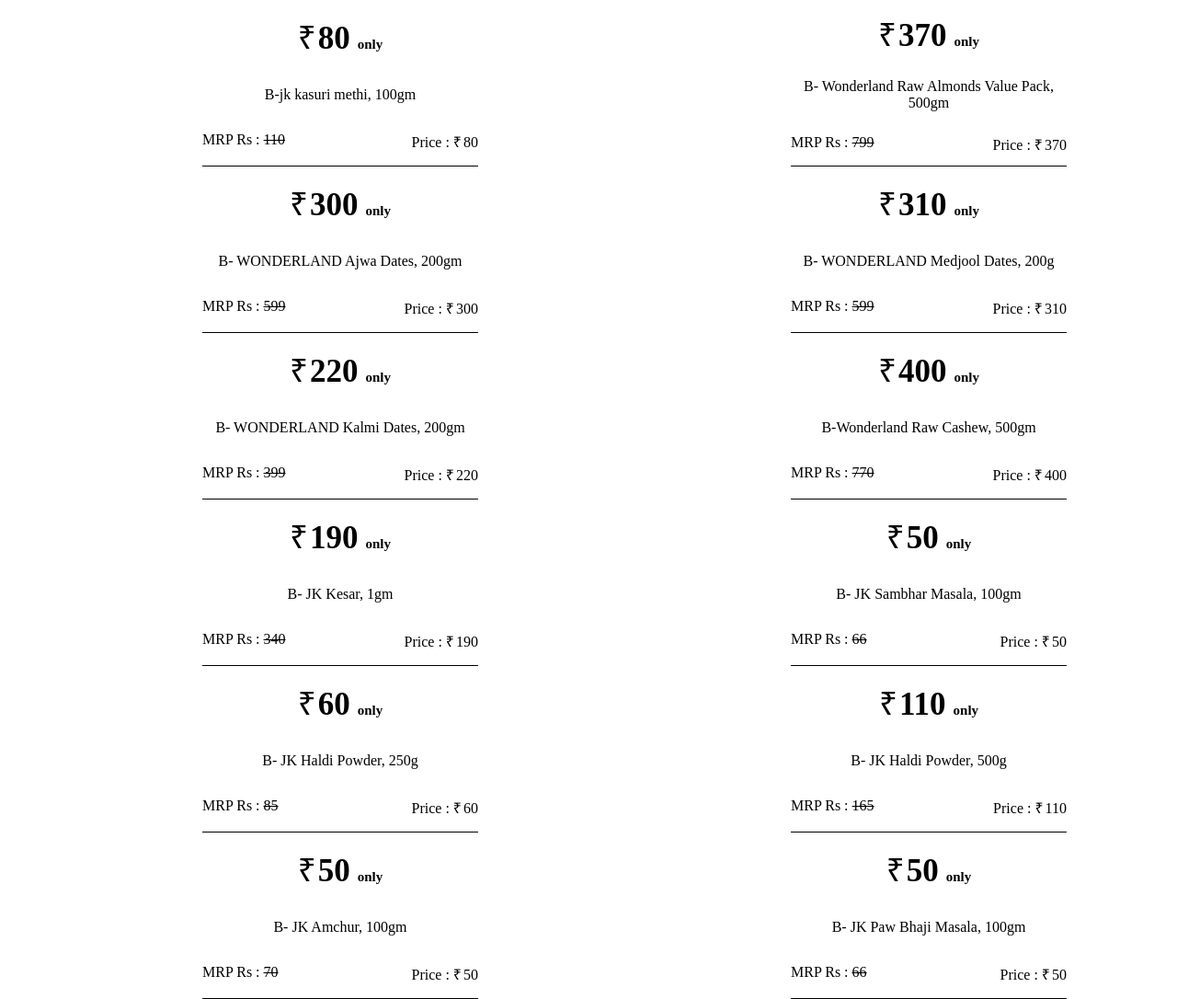
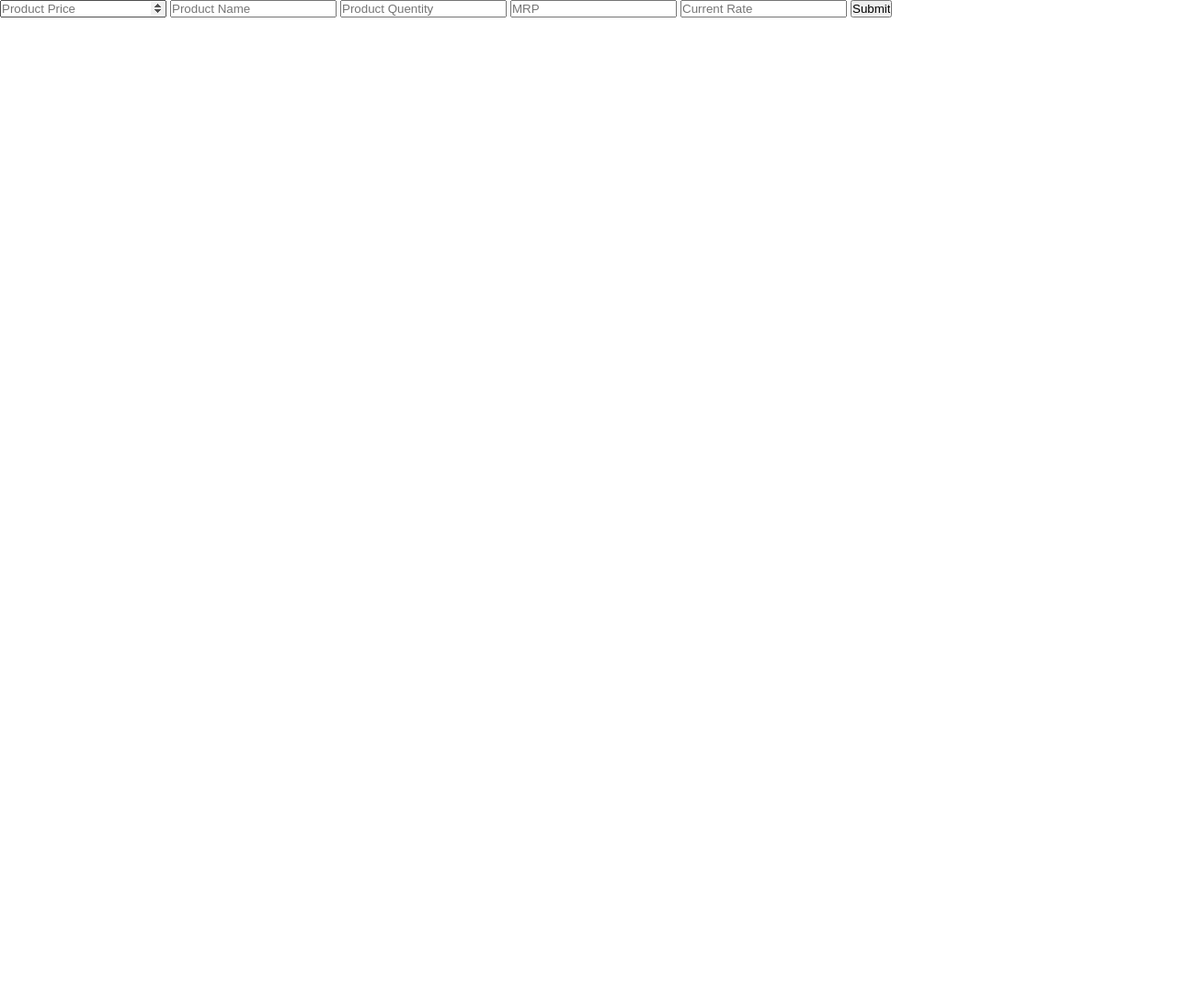
Before and after one commit to Danish-chouhan/Product-Project, a plain HTML site: page index.html in a window 1280 px wide. Shown: the whole page at 92% size. After the commit the page ends 800 px from the top, so only its background shows below. Drawn offline with Linux system fonts and the light colour scheme.

Commit message:
static to dynamic Done

```diff
--- a/CSS/index.css
+++ b/CSS/index.css
@@ -9,7 +9,7 @@
     justify-content: space-around;
 }
 
-#Product {
+.Product {
     height: 180px;
     display: flex;
     flex-direction: column;
--- a/index.html
+++ b/index.html
@@ -9,113 +9,16 @@
 </head>
 
 <body>
-    <div class="maiContainer">
-        <div id="Product">
-            <h2><span id="Rupee">₹</span>80<span id="Only">only</span></h2>
-            <p>B-jk kasuri methi, 100gm</p>
-            <div class="price">
-                <p>MRP Rs : <del>110</del></p>
-                <p>Price : <span id="Rupee">₹</span>80</p>
-            </div>
-        </div>
-        <div id="Product">
-            <h2><span id="Rupee">₹</span>370<span id="Only">only</span></h2>
-            <p>B- Wonderland Raw Almonds
-                Value Pack, 500gm</p>
-            <div class="price">
-                <p>MRP Rs : <del> 799 </del></p>
-                <p>Price : <span id="Rupee">₹</span>370</p>
-            </div>
-        </div>
-        <div id="Product">
-            <h2><span id="Rupee">₹</span>300<span id="Only">only</span></h2>
-            <p>B- WONDERLAND Ajwa Dates,
-                200gm
-            </p>
-            <div class="price">
-                <p>MRP Rs : <del> 599 </del></p>
-                <p>Price : <span id="Rupee">₹</span>300</p>
-            </div>
-        </div>
-        <div id="Product">
-            <h2><span id="Rupee">₹</span>310<span id="Only">only</span></h2>
-            <p>B- WONDERLAND Medjool
-                Dates, 200g</p>
-            <div class="price">
-                <p>MRP Rs : <del> 599 </del></p>
-                <p>Price : <span id="Rupee">₹</span>310</p>
-            </div>
-        </div>
-        <div id="Product">
-            <h2><span id="Rupee">₹</span>220<span id="Only">only</span></h2>
-            <p>B- WONDERLAND Kalmi Dates,
-                200gm
-            </p>
-            <div class="price">
-                <p>MRP Rs : <del> 399 </del></p>
-                <p>Price : <span id="Rupee">₹</span>220</p>
-            </div>
-        </div>
-        <div id="Product">
-            <h2><span id="Rupee">₹</span>400<span id="Only">only</span></h2>
-            <p>B-Wonderland Raw Cashew,
-                500gm</p>
-            <div class="price">
-                <p>MRP Rs : <del> 770 </del></p>
-                <p>Price : <span id="Rupee">₹</span>400</p>
-            </div>
-        </div>
-        <div id="Product">
-            <h2><span id="Rupee">₹</span>190<span id="Only">only</span></h2>
-            <p>B- JK Kesar, 1gm
-            </p>
-            <div class="price">
-                <p>MRP Rs : <del> 340 </del></p>
-                <p>Price : <span id="Rupee">₹</span>190</p>
-            </div>
-        </div>
-        <div id="Product">
-            <h2><span id="Rupee">₹</span>50<span id="Only">only</span></h2>
-            <p>B- JK Sambhar Masala, 100gm</p>
-            <div class="price">
-                <p>MRP Rs : <del> 66 </del></p>
-                <p>Price : <span id="Rupee">₹</span>50</p>
-            </div>
-        </div>
-        <div id="Product">
-            <h2><span id="Rupee">₹</span>60<span id="Only">only</span></h2>
-            <p>B- JK Haldi Powder, 250g</p>
-            <div class="price">
-                <p>MRP Rs : <del> 85 </del></p>
-                <p>Price : <span id="Rupee">₹</span>60</p>
-            </div>
-        </div>
-        <div id="Product">
-            <h2><span id="Rupee">₹</span>110<span id="Only">only</span></h2>
-            <p>B- JK Haldi Powder, 500g</p>
-            <div class="price">
-                <p>MRP Rs : <del> 165 </del></p>
-                <p>Price : <span id="Rupee">₹</span>110</p>
-            </div>
-        </div>
-        <div id="Product">
-            <h2><span id="Rupee">₹</span>50<span id="Only">only</span></h2>
-            <p>B- JK Amchur, 100gm</p>
-            <div class="price">
-                <p>MRP Rs : <del> 70 </del></p>
-                <p>Price : <span id="Rupee">₹</span>50</p>
-            </div>
-        </div>
-        <div id="Product">
-            <h2><span id="Rupee">₹</span>50<span id="Only">only</span></h2>
-            <p>B- JK Paw Bhaji Masala, 100gm
-            </p>
-            <div class="price">
-                <p>MRP Rs : <del> 66 </del></p>
-                <p>Price : <span id="Rupee">₹</span>50</p>
-            </div>
-        </div>
+    <div class="formContainer">
+        <form action="">
+            <input type="number" placeholder="Product Price" name="" id="Product-Price">
+            <input type="text" placeholder="Product Name" name="" id="Product-Name">
+            <input type="text" placeholder="Product Quentity" name="" id="Product-Quentity">
+            <input type="number" placeholder="MRP" name="" id="MRP">
+            <input type="number" placeholder="Current Rate" name="" id="Current-Rate">
+            <input type="submit">
+        </form>
     </div>
 </body>
-
+<script src="./main.js"></script>
 </html>
--- a/main.js
+++ b/main.js
@@ -1,24 +1,52 @@
-const form = document.querySelector("form")
+const productList = [];
 
+const form = document.querySelector("form");
 
+const productPrice = document.getElementById("Product-Price");
+const productName = document.getElementById("Product-Name");
+const productQuentity = document.getElementById("Product-Quentity");
+const mrp = document.getElementById("MRP");
+const currentRate = document.getElementById("Current-Rate");
+form.addEventListener("submit", (ele) => {
+  ele.preventDefault();
+  const Product = {
+    Price: productPrice.value,
+    Name: productName.value,
+    Quentity: productQuentity.value,
+    mrp: mrp.value,
+    Rate: currentRate.value,
+  };
+  productList.push(Product);
+  const productListData = JSON.stringify(productList);
 
-const productPrice = document.getElementById("Product-Price")
-const productName = document.getElementById("Product-Name")
-const productQuentity = document.getElementById("Product-Quentity")
-const mrp = document.getElementById("MRP")
-const currentRate = document.getElementById("Current-Rate")
-form.addEventListener("submit",(ele)=>{
-  ele.preventDefault()
-  const Product = {
-      Price : productPrice.value,
-      Name : productName.value,
-      Quentity : productQuentity.value,
-      mrp : mrp.value,
-      Rate : currentRate.value
-  }
-  const productJSON = JSON.stringify(Product);
+  localStorage.setItem("productData", productListData);
+});
 
-  localStorage.setItem("productData", productJSON);
+// --------------------Products
 
-  console.log("Product saved in local storage:", Product);
-})
+const body = document.querySelector("body");
+const dataArray = JSON.parse(localStorage.getItem("productData"));
+
+const mainContainerOfProduct = document.createElement("div");
+mainContainerOfProduct.classList.add("maiContainer");
+body.appendChild(mainContainerOfProduct);
+
+dataArray.forEach(element => {
+  const containerProduct = createAndAppendProduct("div", "Product", mainContainerOfProduct);
+
+  createAndAppendProduct("h2", "ProductPrice", containerProduct, `<span id="Rupee">₹</span>${element.Price}<span id="Only">only</span>`);
+  createAndAppendProduct("p", "ProductName", containerProduct, `${element.Name}, ${element.Quentity}`);
+
+  const containerOfPrice = createAndAppendProduct("div", "price", containerProduct);
+
+  createAndAppendProduct("p", null, containerOfPrice, `MRP Rs : <del>${element.mrp}</del>`);
+  createAndAppendProduct("p", null, containerOfPrice, `Price : <span id="Rupee">₹</span>${element.Rate}`);
+});
+
+function createAndAppendProduct(tag, className, parent, innerHTML) {
+  const element = document.createElement(tag);
+  if (className) element.classList.add(className);
+  if (innerHTML) element.innerHTML = innerHTML;
+  parent.appendChild(element);
+  return element;
+}
```
Also changed, not shown: form.html (deleted, +0 -19 lines).
